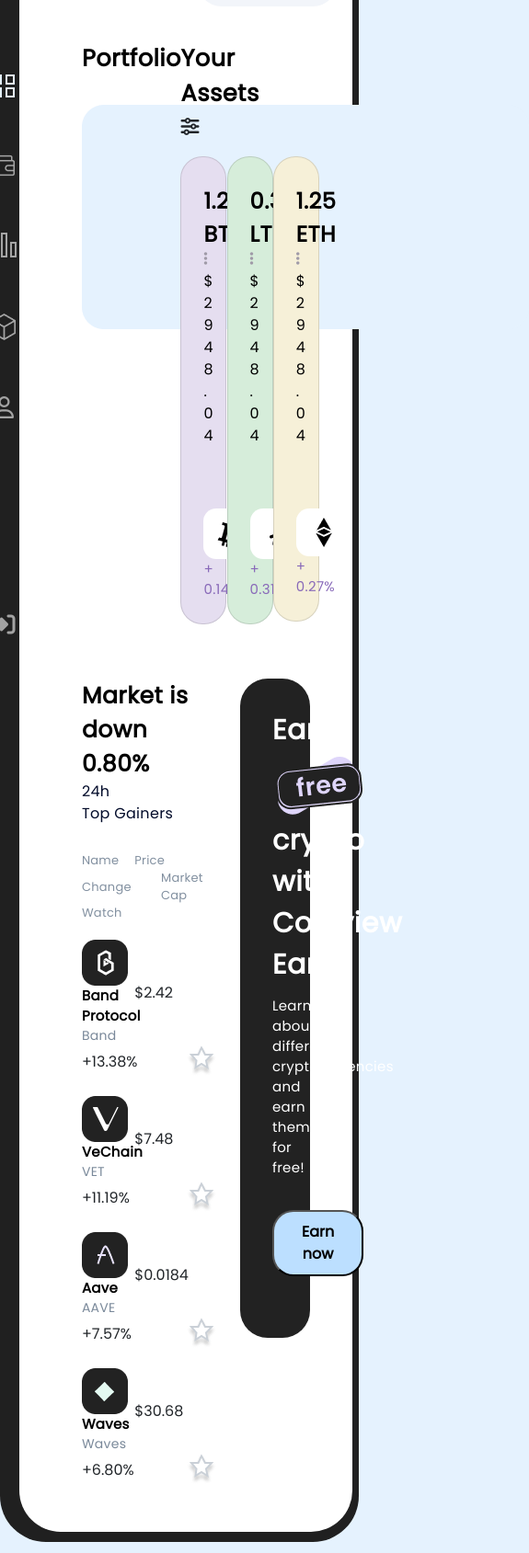
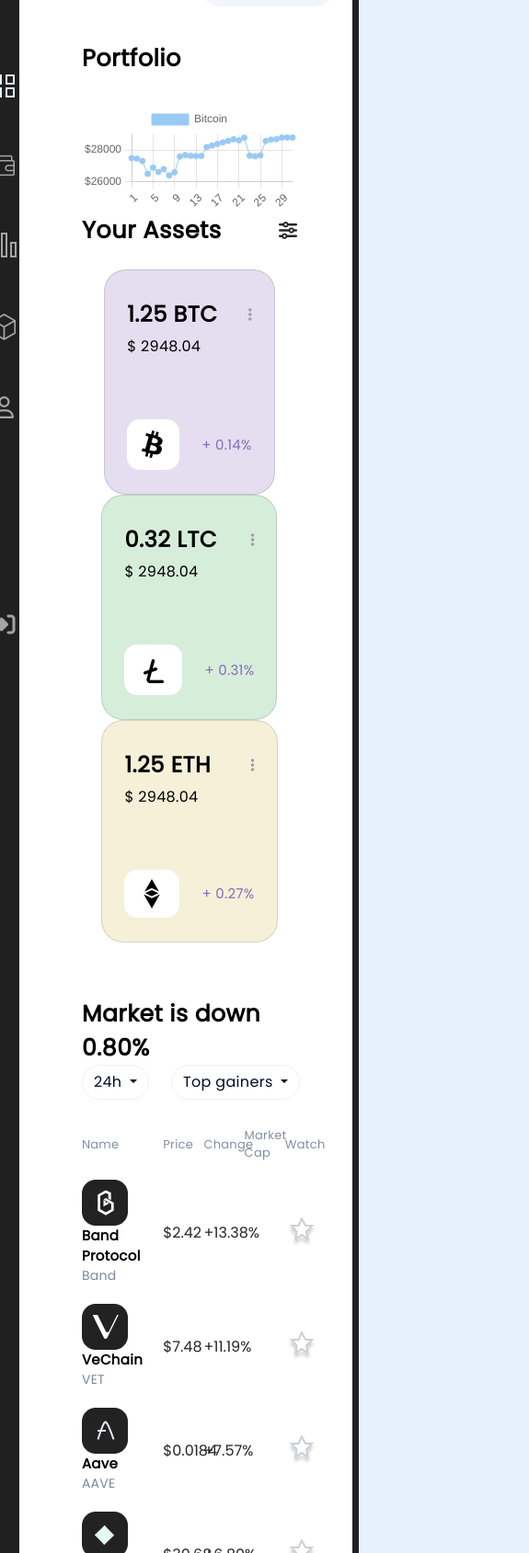
Before and after one commit to Nokrei/crypto, a website: page index.html in a window 390 px wide. Shown: the part 311-2000 px from the top of the page at 92% size, 575 px wide, since content can reach past the window. Drawn offline with nearby package versions, Linux system fonts and the light colour scheme.

Commit message:
Add responsive classes, minor layout improvements, add JS - Bitcoin chart is now interactive and market section sortable

```diff
--- a/index.html
+++ b/index.html
@@ -24,6 +24,12 @@
       src="https://cdn.jsdelivr.net/npm/bootstrap@5.0.2/dist/js/bootstrap.bundle.min.js"
       integrity="sha384-MrcW6ZMFYlzcLA8Nl+NtUVF0sA7MsXsP1UyJoMp4YLEuNSfAP+JcXn/tWtIaxVXM"
       crossorigin="anonymous"
+    ></script>
+    <script
+      src="https://cdnjs.cloudflare.com/ajax/libs/Chart.js/3.5.0/chart.min.js"
+      integrity="sha512-asxKqQghC1oBShyhiBwA+YgotaSYKxGP1rcSYTDrB0U6DxwlJjU59B67U8+5/++uFjcuVM8Hh5cokLjZlhm3Vg=="
+      crossorigin="anonymous"
+      referrerpolicy="no-referrer"
     ></script>
     <link rel="stylesheet" href="./styles.css" />
     <title>Document</title>
@@ -59,13 +65,13 @@
             </span>
           </div>
           <div class="row cards">
-            <div class="col-5 portfolio">
+            <div class="col-12 col-xl-5 portfolio">
               <h2>Portfolio</h2>
               <div class="chart">
-                <img src="./assets/Rectangle.png" />
+                <canvas id="myChart" width="auto" height="auto"></canvas>
               </div>
             </div>
-            <div class="col-7">
+            <div class="col-12 col-xl-7">
               <div class="row justify-content-between asset">
                 <span class="col-auto">
                   <h2>Your Assets</h2>
@@ -76,7 +82,7 @@
               </div>
 
               <div class="row">
-                <div class="col-4">
+                <div class="col-12 col-md-4 d-flex justify-content-center">
                   <div class="card purple">
                     <div class="row justify-content-between card-top">
                       <span class="col-auto">1.25 BTC</span>
@@ -95,7 +101,7 @@
                     </div>
                   </div>
                 </div>
-                <div class="col-4">
+                <div class="col-12 col-md-4 d-flex justify-content-center">
                   <div class="card blue">
                     <div class="row justify-content-between card-top">
                       <span class="col-auto">0.32 LTC</span>
@@ -114,7 +120,7 @@
                     </div>
                   </div>
                 </div>
-                <div class="col-4">
+                <div class="col-12 col-md-4 d-flex justify-content-center">
                   <div class="card pink">
                     <div class="row justify-content-between card-top">
                       <span class="col-auto">1.25 ETH</span>
@@ -137,7 +143,7 @@
             </div>
           </div>
           <div class="row content-bottom">
-            <div class="col market">
+            <div class="col-12 col-xl-8 market">
               <div
                 class="
                   row
@@ -149,8 +155,68 @@
                 <h2 class="col-auto">Market is down 0.80%</h2>
                 <div class="col-auto">
                   <div class="row">
-                    <p class="col">24h</p>
-                    <p class="col-auto">Top Gainers</p>
+                    <div class="col">
+                      <div class="dropdown">
+                        <button
+                          class="btn btn-dropdown-custom dropdown-toggle"
+                          type="button"
+                          id="dropdownMenuButton1"
+                          data-bs-toggle="dropdown"
+                          aria-expanded="false"
+                        >
+                          24h
+                        </button>
+                        <ul
+                          class="dropdown-menu"
+                          aria-labelledby="dropdownMenuButton1"
+                        >
+                          <li><a class="dropdown-item" href="#">Week</a></li>
+                          <li>
+                            <a class="dropdown-item" href="#">Month</a>
+                          </li>
+                          <li>
+                            <a class="dropdown-item" href="#">All time</a>
+                          </li>
+                        </ul>
+                      </div>
+                    </div>
+                    <div class="col-auto">
+                      <div class="dropdown">
+                        <button
+                          class="btn btn-dropdown-custom dropdown-toggle"
+                          type="button"
+                          id="dropdownMenuButton1"
+                          data-bs-toggle="dropdown"
+                          aria-expanded="false"
+                        >
+                          Top gainers
+                        </button>
+                        <ul
+                          class="dropdown-menu"
+                          aria-labelledby="dropdownMenuButton1"
+                        >
+                          <li>
+                            <span
+                              class="dropdown-item"
+                              onclick="sortBottomGain()"
+                              >Bottom gainers</span
+                            >
+                          </li>
+                          <li>
+                            <span class="dropdown-item" onclick="sortTopPrice()"
+                              >Top price</span
+                            >
+                          </li>
+                          <li>
+                            <span
+                              class="dropdown-item"
+                              onclick="sortBottomPrice()"
+                              >Bottom price</span
+                            >
+                          </li>
+                        </ul>
+                      </div>
+                    </div>
                   </div>
                 </div>
               </div>
@@ -160,27 +226,31 @@
                     <p>Name</p>
                   </div>
                 </div>
-                <div class="col"><p>Price</p></div>
-                <div class="col"><p>Change</p></div>
-                <div class="col"><p>Market Cap</p></div>
-                <div class="col"><p>Watch</p></div>
+                <div class="col-2"><p>Price</p></div>
+                <div class="col-2"><p>Change</p></div>
+                <div class="col-2 align-right"><p>Market Cap</p></div>
+                <div class="col-2 align-right"><p>Watch</p></div>
               </div>
               <div class="row align-items-center market-row">
                 <div class="col-4">
                   <div class="row market-row-name">
                     <div class="col-auto">
-                      <img src="./assets/band.png" />
+                      <img id="market-top-img" src="./assets/band.png" />
                     </div>
                     <div class="col-auto">
-                      <h6>Band Protocol</h6>
-                      <p>Band</p>
+                      <h6 id="market-top-name">Band Protocol</h6>
+                      <p id="market-top-subName">Band</p>
                     </div>
                   </div>
                 </div>
-                <div class="col market-row-price">$2.42</div>
-                <div class="col market-row-change">+13.38%</div>
-                <div class="col market-row-cap"></div>
-                <div class="col market-row-watch">
+                <div class="col-2 market-row-price" id="market-top-price">
+                  $2.42
+                </div>
+                <div class="col-2 market-row-change" id="market-top-change">
+                  +13.38%
+                </div>
+                <div class="col-2 market-row-cap"></div>
+                <div class="col-2 market-row-watch">
                   <img src="./assets/star.png" />
                 </div>
               </div>
@@ -188,18 +258,22 @@
                 <div class="col-4">
                   <div class="row market-row-name">
                     <div class="col-auto">
-                      <img src="./assets/vechain.png" />
+                      <img src="./assets/vechain.png" id="market-lower-img" />
                     </div>
                     <div class="col-auto">
-                      <h6>VeChain</h6>
-                      <p>VET</p>
+                      <h6 id="market-lower-name">VeChain</h6>
+                      <p id="market-lower-subName">VET</p>
                     </div>
                   </div>
                 </div>
-                <div class="col market-row-price">$7.48</div>
-                <div class="col market-row-change">+11.19%</div>
-                <div class="col market-row-cap"></div>
-                <div class="col market-row-watch">
+                <div class="col-2 market-row-price" id="market-lower-price">
+                  $7.48
+                </div>
+                <div class="col-2 market-row-change" id="market-lower-change">
+                  +11.19%
+                </div>
+                <div class="col-2 market-row-cap"></div>
+                <div class="col-2 market-row-watch">
                   <img src="./assets/star.png" />
                 </div>
               </div>
@@ -207,18 +281,22 @@
                 <div class="col-4">
                   <div class="row market-row-name">
                     <div class="col-auto">
-                      <img src="./assets/aave.png" />
+                      <img src="./assets/aave.png" id="market-mid-img" />
                     </div>
                     <div class="col-auto">
-                      <h6>Aave</h6>
-                      <p>AAVE</p>
+                      <h6 id="market-mid-name">Aave</h6>
+                      <p id="market-mid-subName">AAVE</p>
                     </div>
                   </div>
                 </div>
-                <div class="col market-row-price">$0.0184</div>
-                <div class="col market-row-change">+7.57%</div>
-                <div class="col market-row-cap"></div>
-                <div class="col market-row-watch">
+                <div class="col-2 market-row-price" id="market-mid-price">
+                  $0.0184
+                </div>
+                <div class="col-2 market-row-change" id="market-mid-change">
+                  +7.57%
+                </div>
+                <div class="col-2 market-row-cap"></div>
+                <div class="col-2 market-row-watch">
                   <img src="./assets/star.png" />
                 </div>
               </div>
@@ -226,27 +304,31 @@
                 <div class="col-4">
                   <div class="row market-row-name">
                     <div class="col-auto">
-                      <img src="./assets/waves.png" />
+                      <img src="./assets/waves.png" id="market-lowest-img" />
                     </div>
                     <div class="col-auto">
-                      <h6>Waves</h6>
-                      <p>Waves</p>
+                      <h6 id="market-lowest-name">Waves</h6>
+                      <p id="market-lowest-subName">Waves</p>
                     </div>
                   </div>
                 </div>
-                <div class="col market-row-price">$30.68</div>
-                <div class="col market-row-change">+6.80%</div>
-                <div class="col market-row-cap"></div>
-                <div class="col market-row-watch">
+                <div class="col-2 market-row-price" id="market-lowest-price">
+                  $30.68
+                </div>
+                <div class="col-2 market-row-change" id="market-lowest-change">
+                  +6.80%
+                </div>
+                <div class="col-2 market-row-cap"></div>
+                <div class="col-2 market-row-watch">
                   <img src="./assets/star.png" />
                 </div>
               </div>
             </div>
-            <div class="col-4">
+            <div class="col-12 col-xl-4 d-flex justify-content-center">
               <div class="free">
                 <h2>
-                  Earn <img src="./assets/free.png" /> crypto with Coinview
-                  Earn!
+                  Earn <img src="./assets/free.png" /> crypto <br />
+                  with Coinview Earn!
                 </h2>
                 <p>
                   Learn about different cryptocurrencies and earn them for free!
@@ -258,5 +340,6 @@
         </div>
       </div>
     </div>
+    <script src="./script.js"></script>
   </body>
 </html>
--- a/package.json
+++ b/package.json
@@ -11,5 +11,8 @@
   "license": "ISC",
   "devDependencies": {
     "prettier": "2.3.2"
+  },
+  "dependencies": {
+    "chart.js": "^3.5.0"
   }
 }
--- /dev/null
+++ b/script.js
@@ -0,0 +1,130 @@
+// Script for chart.
+var ctx = document.getElementById("myChart");
+const monthData = [
+  27482.0, 27450.0, 27300.0, 26482.0, 26882.0, 26602.0, 26782.0, 26382.0,
+  26582.0, 27582.0, 27682.0, 27632.0, 27612.0, 27622.0, 28182.0, 28282.0,
+  28382.0, 28482.0, 28582.0, 28682.0, 28612.0, 28782.0, 27636.0, 27602.0,
+  27652.0, 28572.0, 28662.0, 28689.0, 28790.0, 28794.0, 28792.0,
+];
+const weekData = monthData.slice(0, 7);
+let data = monthData;
+
+var myChart = new Chart(ctx, {
+  type: "line",
+  data: {
+    labels: data.map((item) => {
+      return data.indexOf(item) + 1;
+    }),
+    datasets: [
+      {
+        label: "Bitcoin",
+        data: data,
+        backgroundColor: "#99CAF4",
+        borderColor: "#99CAF4",
+        borderWidth: 1,
+      },
+    ],
+  },
+  options: {
+    scales: {
+      y: {
+        beginAtZero: false,
+        ticks: {
+          // Include a dollar sign in the ticks
+          callback: function (value, index, values) {
+            return "$" + value;
+          },
+        },
+      },
+    },
+  },
+  actions: {
+    name: "Remove Dataset",
+    handler(chart) {
+      chart.data.datasets.pop();
+      chart.update();
+    },
+  },
+});
+
+const marketArr = [
+  {
+    name: "Band Protocol",
+    subName: "Band",
+    img: "./assets/band.png",
+    price: 2.42,
+    change: 13.38,
+  },
+  {
+    name: "VeChain",
+    subName: "VET",
+    img: "./assets/vechain.png",
+    price: 7.48,
+    change: 11.19,
+  },
+  {
+    name: "Aave",
+    subName: "AAVE",
+    img: "./assets/aave.png",
+    price: 0.0184,
+    change: 7.57,
+  },
+  {
+    name: "Waves",
+    subName: "WAVES",
+    img: "./assets/waves.png",
+    price: 30.68,
+    change: 6.8,
+  },
+];
+
+const replaceValues = (array) => {
+  document.getElementById("market-top-img").src = array[3].img;
+  document.getElementById("market-lower-img").src = array[2].img;
+  document.getElementById("market-mid-img").src = array[1].img;
+  document.getElementById("market-lowest-img").innerHTML = array[0].img;
+  document.getElementById("market-top-name").innerHTML = array[3].name;
+  document.getElementById("market-lower-name").innerHTML = array[2].name;
+  document.getElementById("market-mid-name").innerHTML = array[1].name;
+  document.getElementById("market-lowest-name").innerHTML = array[0].name;
+  document.getElementById("market-top-subName").innerHTML = array[3].subName;
+  array;
+  document.getElementById("market-lower-subName").innerHTML = array[2].subName;
+  document.getElementById("market-mid-subName").innerHTML = array[1].subName;
+  document.getElementById("market-lowest-subName").innerHTML = array[0].subName;
+  document.getElementById("market-top-change").innerHTML =
+    "+" + array[3].change + "%";
+  document.getElementById("market-lower-change").innerHTML =
+    "+" + array[2].change + "%";
+  document.getElementById("market-mid-change").innerHTML =
+    "+" + array[1].change + "%";
+  document.getElementById("market-lowest-change").innerHTML =
+    "+" + array[0].change + "%";
+  document.getElementById("market-top-price").innerHTML = "$" + array[3].price;
+  document.getElementById("market-lower-price").innerHTML =
+    "$" + array[2].price;
+  document.getElementById("market-mid-price").innerHTML = "$" + array[1].price;
+  document.getElementById("market-lowest-price").innerHTML =
+    "$" + array[0].price;
+};
+const sortTopPrice = () => {
+  replaceValues(
+    marketArr.sort(function (a, b) {
+      return a.price - b.price;
+    })
+  );
+};
+const sortBottomPrice = () => {
+  replaceValues(
+    marketArr.sort(function (a, b) {
+      return b.price - a.price;
+    })
+  );
+};
+const sortBottomGain = () => {
+  replaceValues(
+    marketArr.sort(function (a, b) {
+      return b.change - a.change;
+    })
+  );
+};
--- a/styles.css
+++ b/styles.css
@@ -1,3 +1,8 @@
+/* helper and utility */
+.align-right {
+  text-align: right;
+}
+
 body {
   background-color: #e5f2fe;
   font-family: "Poppins", sans-serif;
@@ -181,6 +186,7 @@
   background: #222222;
   border-radius: 30px;
   padding: 34px 41px 67px 35px;
+  max-width: 410px;
 }
 .free h2 {
   font-style: normal;
@@ -212,11 +218,26 @@
   padding: 10px 30px;
   margin-top: 35px;
 }
+.market {
+  padding-right: 5px;
+}
 .market h2,
 h4,
 h6,
 p {
   margin: 0;
+}
+.btn-dropdown-custom {
+  border: 1px solid #eff2f4;
+  box-sizing: border-box;
+  border-radius: 22px;
+  font-family: Poppins;
+  font-style: normal;
+  font-weight: normal;
+  font-size: 16px;
+  line-height: 24px;
+  letter-spacing: 0.02em;
+  color: #020b2a;
 }
 .market-info h2 {
   font-style: normal;
@@ -243,6 +264,7 @@
   letter-spacing: 0.02em;
   color: #8290a0;
 }
+
 .market-head {
   padding-top: 29px;
 }
@@ -266,3 +288,6 @@
   letter-spacing: 0.02em;
   color: #7a899a;
 }
+.market-row-watch {
+  text-align: right;
+}
```
Also changed, not shown: 2 other files.
